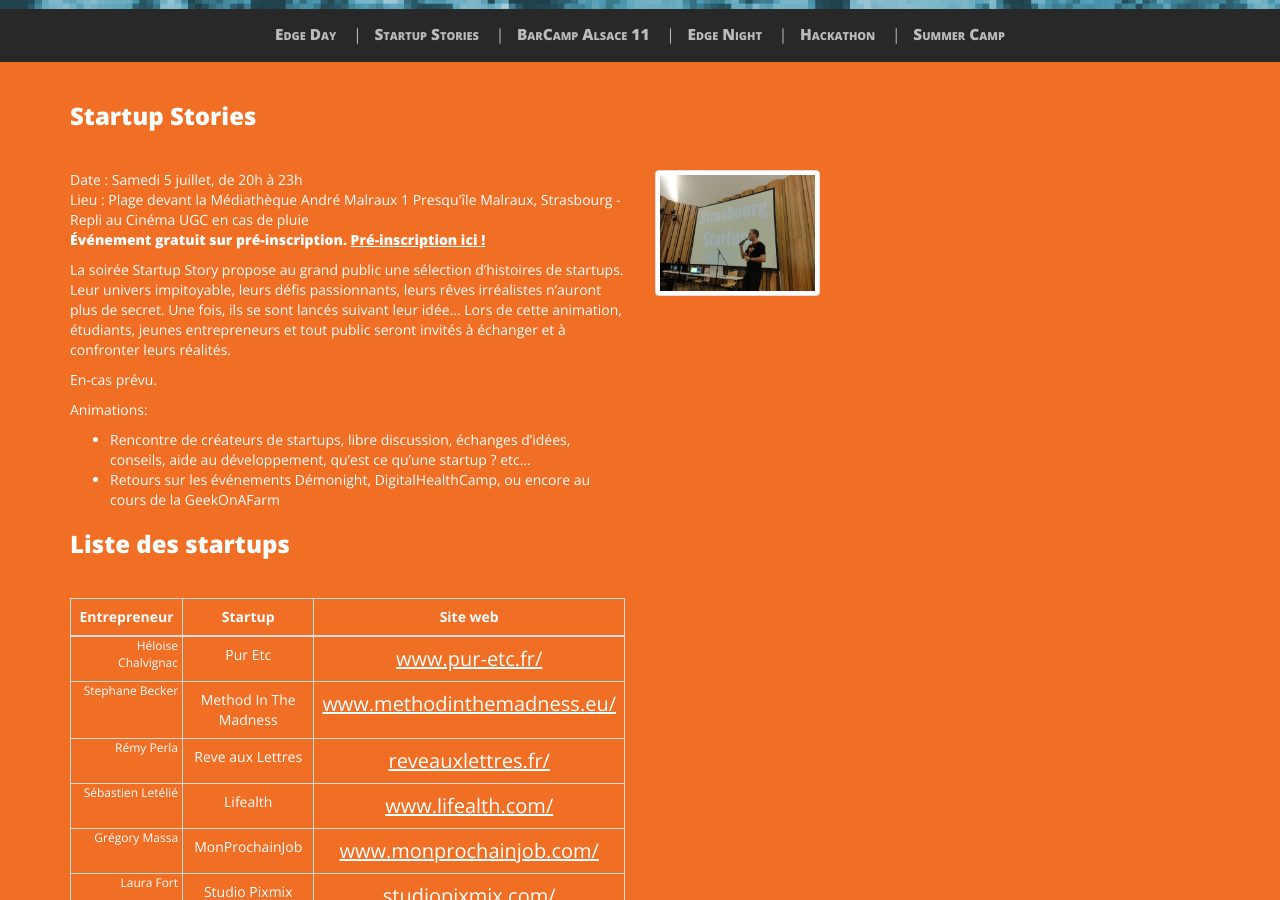
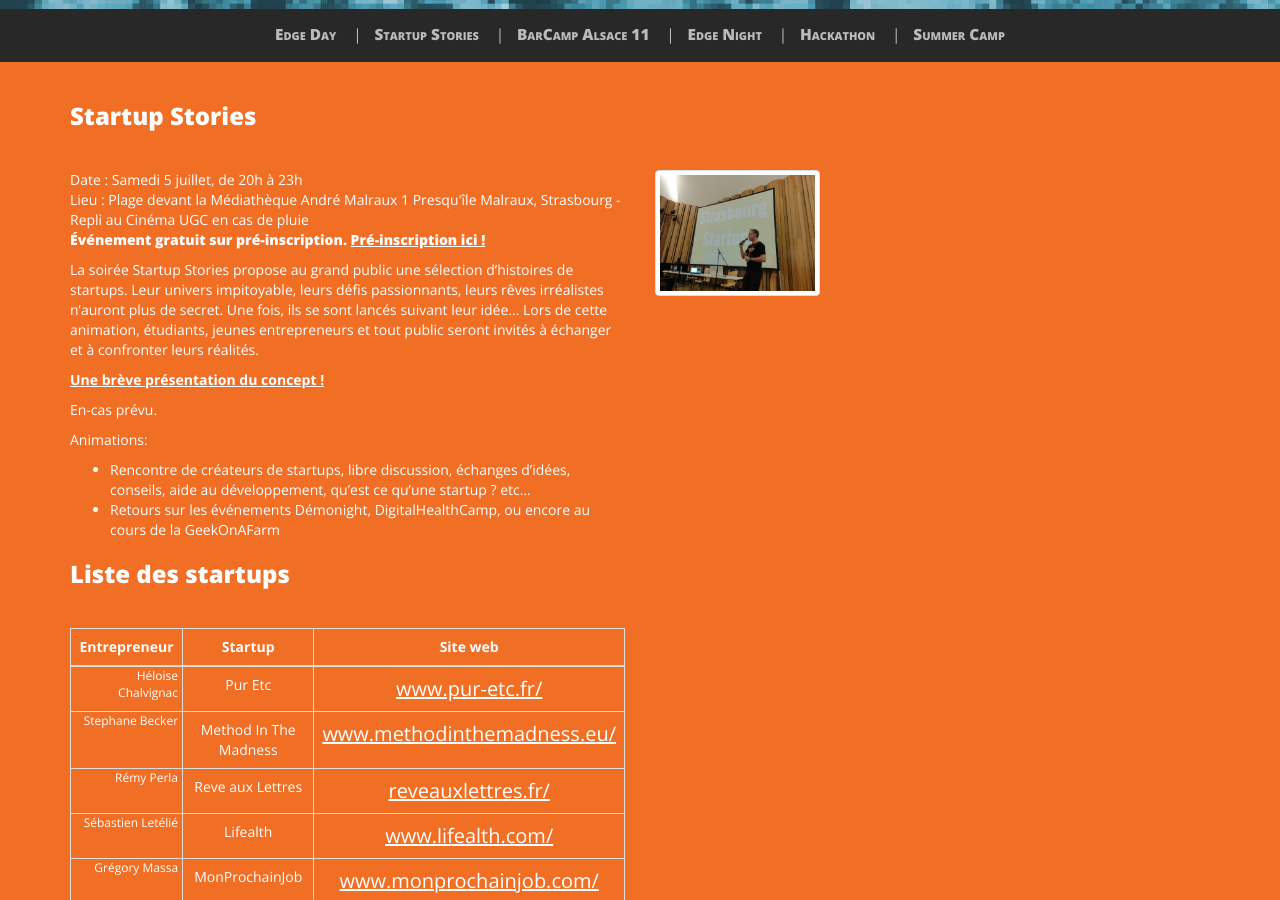
Before and after one commit to AlsaceDigitale/www.edgefest.fr-2019-temporary, a Jekyll site: the page built from startupstories.html, in a window 1280 px wide and 900 px high, scrolled down 491 px. Built offline with Jekyll 4.4.1, drawn with Linux system fonts in a browser that asks for light colours; nearby versions of some CDN libraries; some web fonts are replaced.

Commit message:
Insertion You Tube

```diff
--- a/_includes/startupstories.html
+++ b/_includes/startupstories.html
@@ -11,11 +11,12 @@
         <p class="venue">Lieu : Plage devant la Médiathèque André Malraux 1 Presqu'île Malraux, Strasbourg - Repli au Cinéma UGC en cas de pluie </p>
         <p class="type">Événement gratuit sur pré-inscription. <a href="http://www.eventbrite.fr/e/billets-startup-stories-11955943549">Pré-inscription ici !</a></p>
         <p class="concept">
-        La soirée Startup Story propose au grand public une sélection d’histoires de startups.
+        La soirée Startup Stories propose au grand public une sélection d’histoires de startups.
         Leur univers impitoyable, leurs défis passionnants, leurs rêves irréalistes n’auront plus de secret.
         Une fois, ils se sont lancés suivant leur idée... Lors de cette animation, étudiants, jeunes
         entrepreneurs et tout public seront invités à échanger et à confronter leurs réalités.
         </p>
+        <p><a href="https://www.youtube.com/watch?v=s7phUqHeXNc&list=UUXVLNTwPIsKI5yGtAen2g5w"><b>Une brève présentation du concept !</b></a></p>
         <p class="concept">
         En-cas prévu.
         </p>
```
